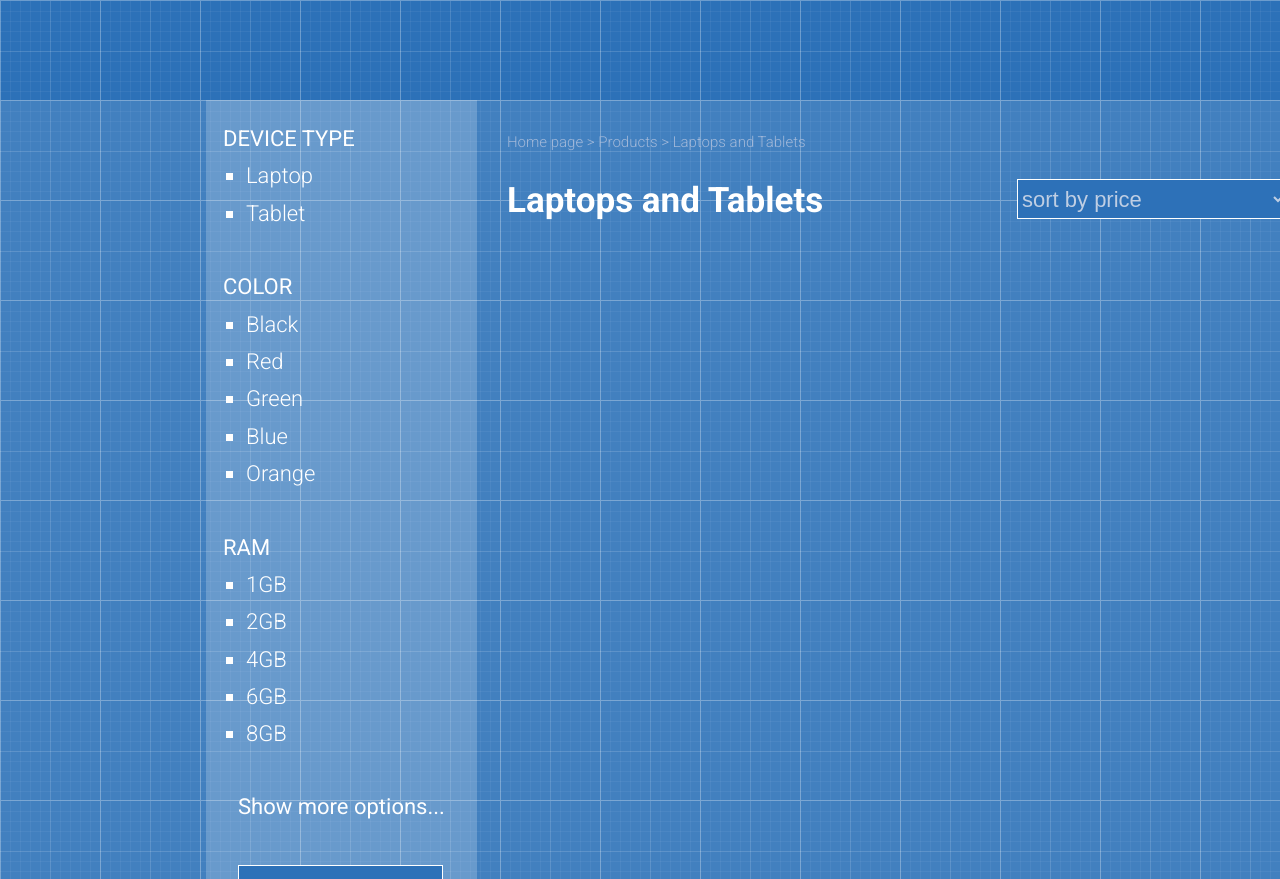
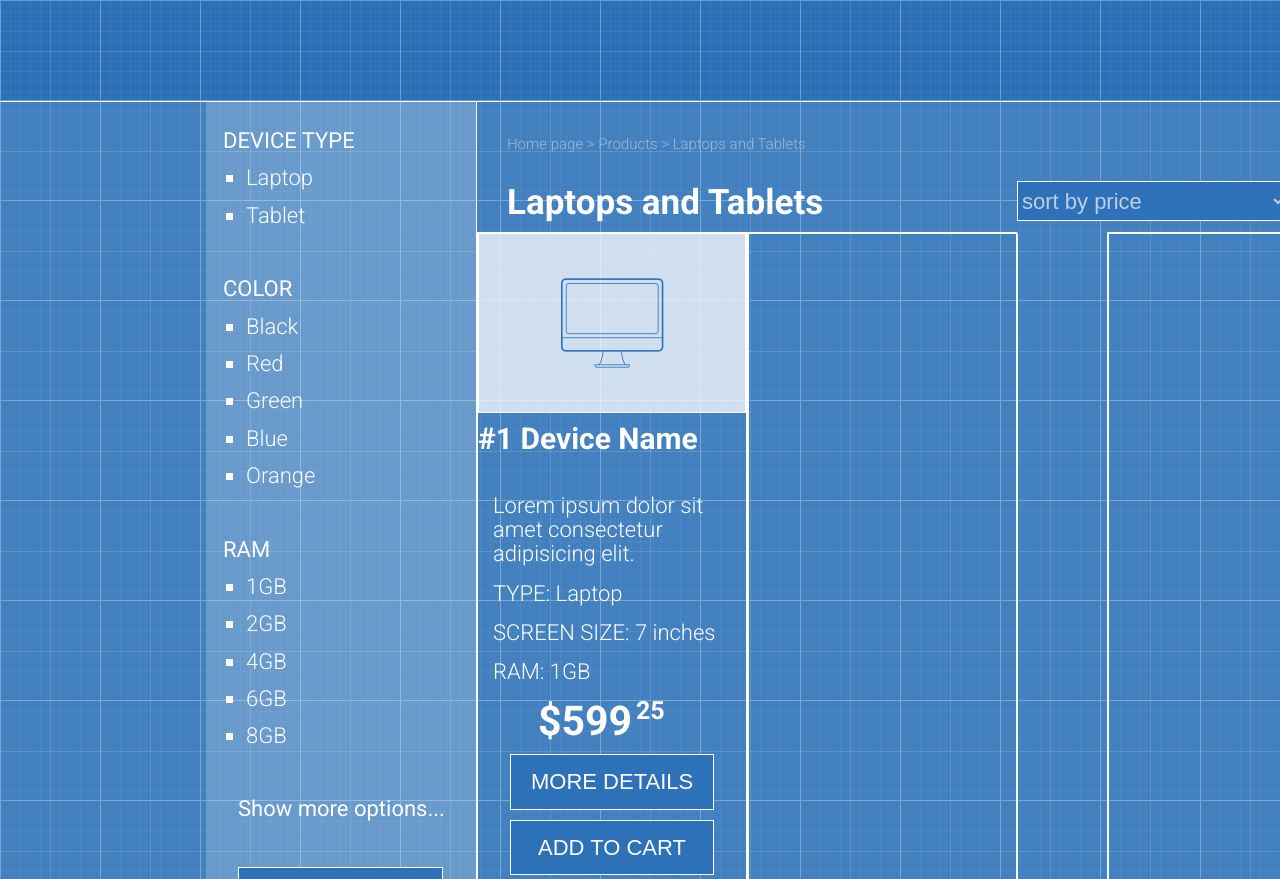
Before and after one commit to Nielll951/test, a plain HTML site: page index.html in a window 1280 px wide. Shown: the part 400-1279 px from the top of the page. Drawn offline with Linux system fonts and the light colour scheme.

Commit message:
added content, buttons and picture to device1

```diff
--- a/index.html
+++ b/index.html
@@ -108,16 +108,41 @@
                   <option  value="sort by price">sort by price</option>
               </select>
               <div class="device1">
-
+                  <div class="product_area"></div>
+                  <p class="device_name">#1 Device Name<p>
+                  <p class="text">Lorem ipsum dolor sit amet consectetur adipisicing elit.</p>
+                  <p class="text"><strong>TYPE:</strong> Laptop</p>
+                  <p class="text">SCREEN SIZE: 7 inches</p>
+                  <p class="text">RAM: 1GB</p>
+                  <p class="text price">$599</p>
+                  <p class="text coins">25</p>
+                  <button class="button-up">MORE DETAILS</button>
+                  <button class="button-down">ADD TO CART</button>
               </div>
-              <div class="device2"></div>
-              <div class="device3"></div>
-              <div class="device4"></div>
-              <div class="device5"></div>
-              <div class="device6"></div>
-              <div class="device7"></div>
-              <div class="device8"></div>
-              <div class="device9"></div>
+              <div class="device2">
+                <div class="product_area"></div>
+              </div>
+              <div class="device3 col3">
+                <div class="product_area"></div>
+              </div>
+              <div class="device4 ">
+                <div class="product_area"></div>
+              </div>
+              <div class="device5">
+                <div class="product_area"></div>
+              </div>
+              <div class="device6 col3">
+                <div class="product_area"></div>
+              </div>
+              <div class="device7">
+                <div class="product_area"></div>
+              </div>
+              <div class="device8">
+                <div class="product_area"></div>
+              </div>
+              <div class="device9 col3">
+                <div class="product_area"></div>
+              </div>
           </div>
 
         </div>
--- a/style.css
+++ b/style.css
@@ -35,6 +35,7 @@ body {
   .header {
     padding: 25px;
     background-color: rgba(255, 255, 255, 0.75);
+    border-bottom: 1px solid white;
   }
   .logo {
     padding-top: 7px;
@@ -198,6 +199,7 @@ body {
     height: 2321px;
     background-color:  rgba(255, 255, 255, 0.10);
     position: relative;
+    border-top: 1px solid white;
   }
   .filters {
     display: block;
@@ -207,11 +209,12 @@ body {
     background-color:  rgba(255, 255, 255, 0.20);
     position: absolute;
     left: 206px;
+    border-right: 1px solid white;
   }
   .gadgets {
     width: 900px;
     height: 2321px;
-    padding-right: 375px;
+    padding-right: 0;
     display: block;
     position: absolute;
     top: 0;
@@ -273,9 +276,11 @@ body {
   }
   .gadgets div {
     float: left;
-    width: 33%;
+    width: 270px;
     height: 652px;
     display: block;
+    border: 1px solid #feffff;
+
   }
   .gadgets:after {
     content: "";
@@ -308,3 +313,54 @@ body {
     top: 35%;
     left: 45%;
   }
+  .device1 .product_area {
+    height: 180px;
+    width: 100%;
+    background-color: rgba(255, 255, 255, 0.75);
+    background-image: url(images/monitor.png);
+    background-repeat: no-repeat;
+    background-position: center;
+    position: relative;
+  }
+  .gadgets .col3  {
+    margin-left: 90px;
+  }
+  .device1 .device_name {
+    font-size: 30px;
+    font-weight: bold;
+  }
+  .device1 .text {
+    font-size: 22px;
+    font-weight: lighter;
+    text-align: left;
+    line-height: 1.1;
+    padding-left: 15px;
+  }
+  .device1 .price {
+    font-size: 41px;
+    font-weight: bold;
+    padding-left: 60px;
+    position: relative;
+  }
+  .device1 .coins {
+    font-weight: bold;
+    font-size: 25px;
+    position: absolute;
+    top: 25%;
+    left: 16%;
+  }
+  .device1 > button {
+    background-color: #2d71b8;
+    border: 1px solid white;
+  }
+  .device1 .button-up {
+    padding: 8px 20px;
+    margin-left: 32px;
+    margin-top: 10px;
+  }
+  .device1 .button-down {
+    padding: 8px 27px;
+    margin-left: 32px;
+    margin-top: 10px;
+
+  }
```
